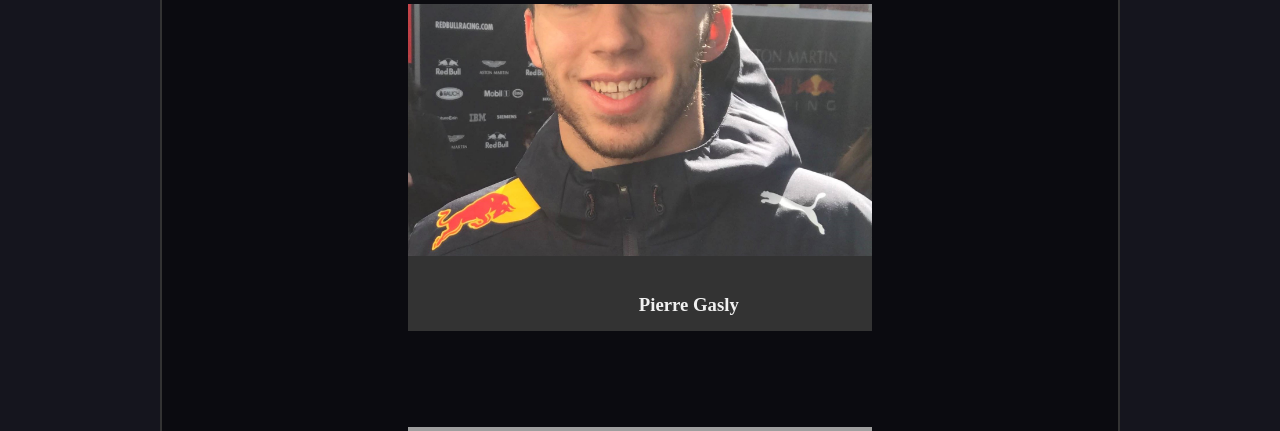
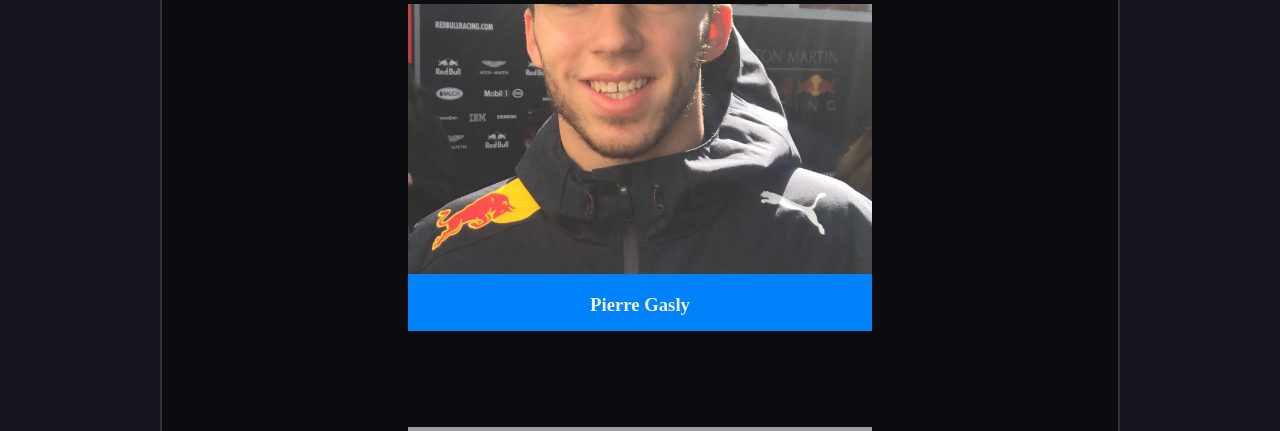
Before and after one commit to chiara327/Progetto_TecWeb, a PHP site: page /php/piloti.php in a window 1280 px wide. Shown: the part 349-780 px from the top of the page. Run offline with PHP 8.4, Linux system fonts and the light colour scheme; data comes from the database, SQL or seed files in the repository; data that the repository does not hold is empty; grey boxes are pictures that could not be loaded.

Commit message:
Sistemato css pagina piloti

```diff
--- a/style/style.css
+++ b/style/style.css
@@ -27,17 +27,15 @@
     /*  COLORI DA USARE PER SCUDERIE/PILOTI */
 
     --ferrari-color: #FF2800;
-    /*
-    --redbull-color:;
-    --mclaren-color:;
-    --mercedes-color:;
-    --alpine-color:;
-    --astonmartin-color:;
-    --williams-color:;
-    --haas-color:;
-    --racingbulls-color:;
-    --sauber-color:;
-*/
+    --redbull-color: #0600EF;
+    --mclaren-color: #FF8700;
+    --mercedes-color: #00D4BE;
+    --alpine-color: #0082FA;
+    --astonmartin-color: #006A3A;
+    --williams-color: #0082FA;
+    --haas-color: #E10600;
+    --racingbulls-color: #0066CC;
+    --sauber-color: #00FF00;
 }
 
 /* =========================
@@ -436,19 +434,57 @@ h1.hide {
     position: absolute;
     bottom: 0;
     left: 0;
-    width: 30em;
+    width: 100%;
     height: 3em;
     margin: 0;
 
     color: var(--content-text-color);
     background-color: var(--footer-border-color);
-    padding: 2em;
+    padding: 1em;
     text-align: center;
     box-sizing: border-box;
 
     z-index: 2;
 }
 
+.piloti h2#alpine-heading~ul article h3{
+    background-color: var(--alpine-color);
+}
+
+.piloti h2#astonmartin-heading~ul article h3{
+    background-color: var(--astonmartin-color);
+}
+
+.piloti h2#ferrari-heading~ul article h3{
+    background-color: var(--ferrari-color);
+}
+
+.piloti h2#haas-heading~ul article h3{
+    background-color: var(--haas-color);
+}
+
+.piloti h2#mclaren-heading~ul article h3{
+    background-color: var(--mclaren-color);
+}
+
+.piloti h2#mercedes-heading~ul article h3{
+    background-color: var(--mercedes-color);
+}
+
+.piloti h2#rbheading~ul article h3{
+    background-color: var(--racingbulls-color);
+}
+
+.piloti h2#redbullracing-heading~ul article h3{
+    background-color: var(--redbull-color);
+}
+
+.piloti h2#sauber-heading~ul article h3{
+    background-color: var(--sauber-color);
+}
+.piloti h2#williams-heading~ul article h3{
+    background-color: var(--williams-color);
+}
 /* =========================
    SCUDERIE PAGE
    ========================= */
```
